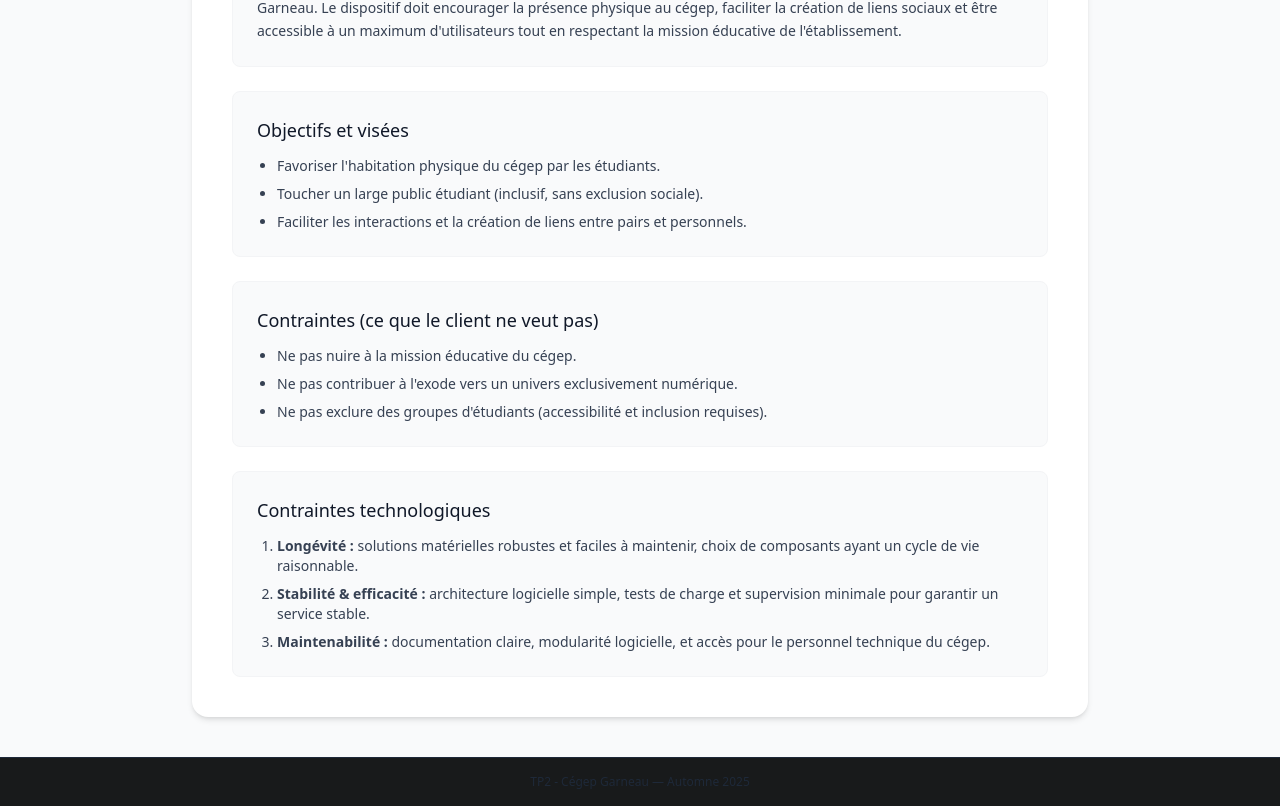
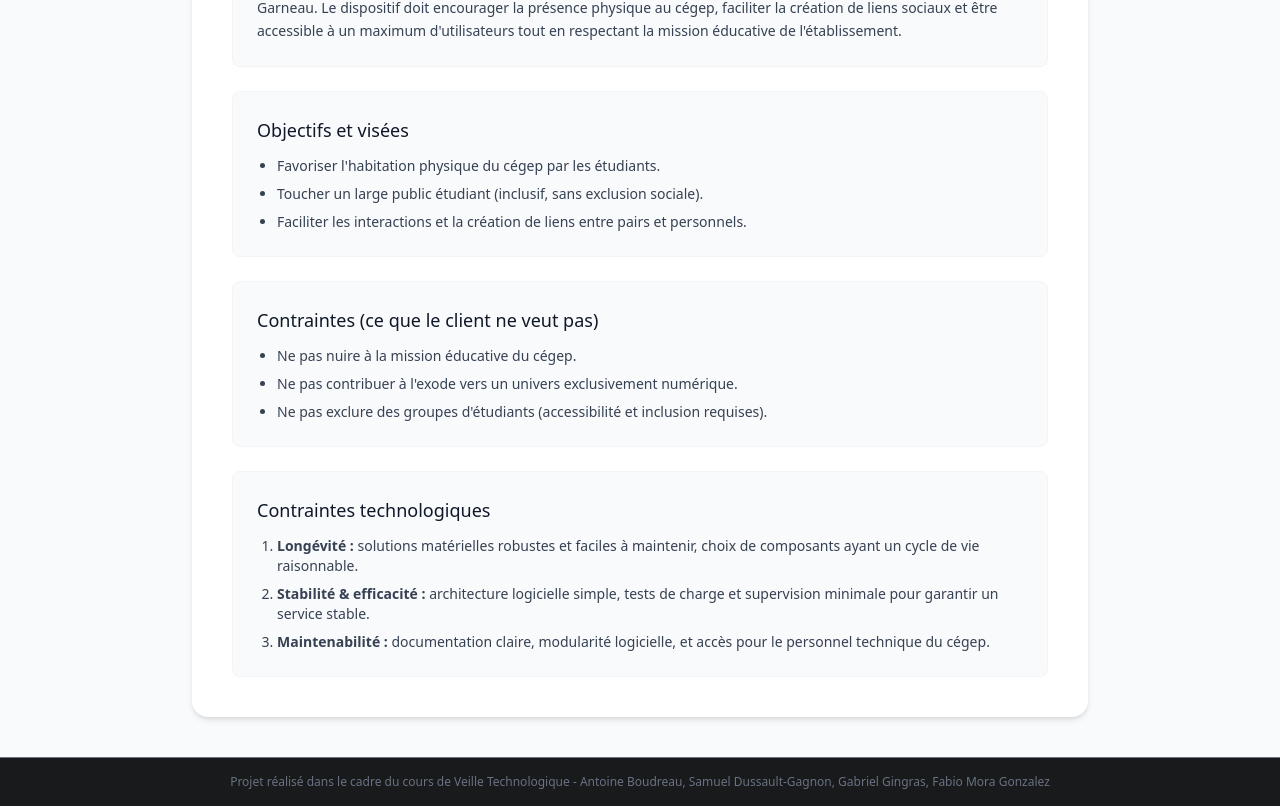
Before and after one commit to dev-t0ny/projet-veille, a Vue app: page / in a window 1280 px wide. Shown: the part 323-1129 px from the top of the page. Built offline with nearby package versions, Linux system fonts and the light colour scheme.

Commit message:
fix - footer

```diff
--- a/src/App.vue
+++ b/src/App.vue
@@ -17,8 +17,8 @@
       <RouterView />
     </main>
 
-    <footer class="text-center py-4 text-xs text-gray-800 border-t">
-      TP2 - Cégep Garneau — Automne 2025
+    <footer class="text-center py-4 text-xs text-gray-500 border-t">
+      Projet réalisé dans le cadre du cours de Veille Technologique - Antoine Boudreau, Samuel Dussault-Gagnon, Gabriel Gingras, Fabio Mora Gonzalez
     </footer>
   </div>
 </template>
```
